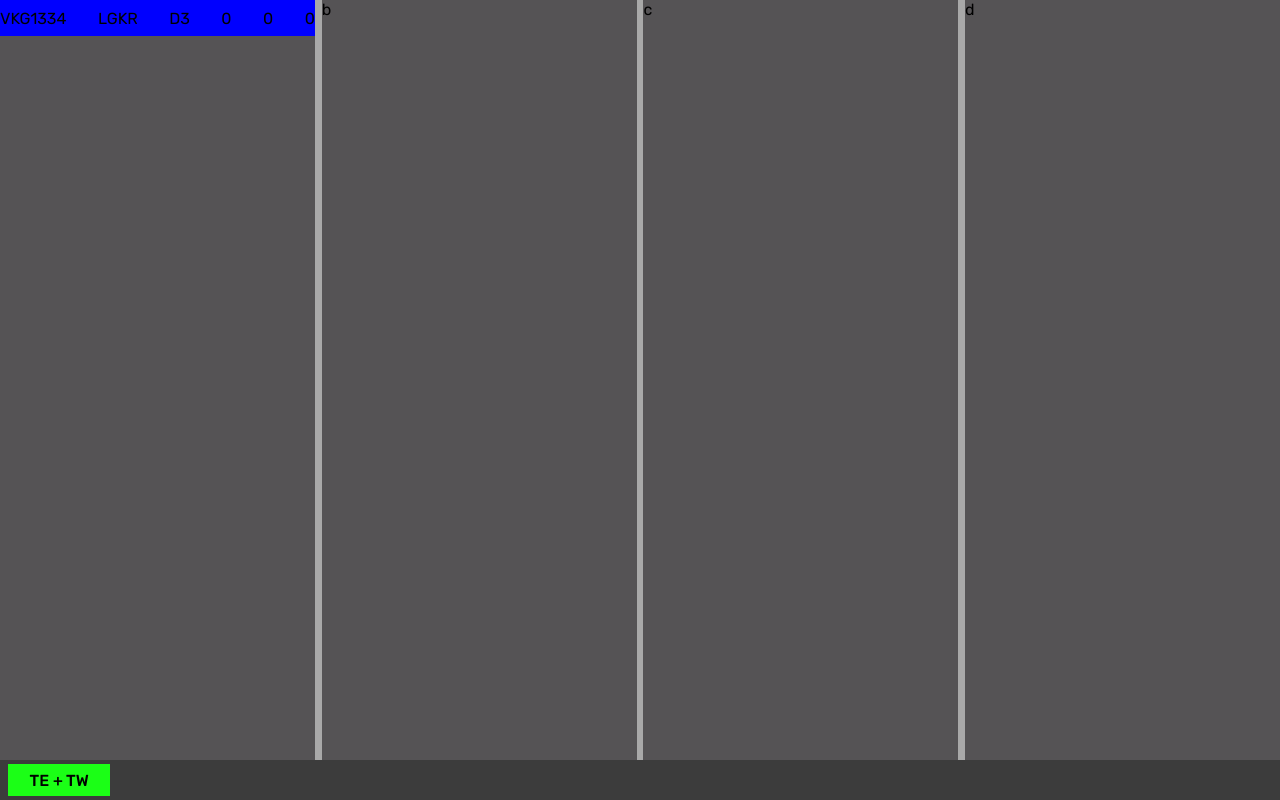
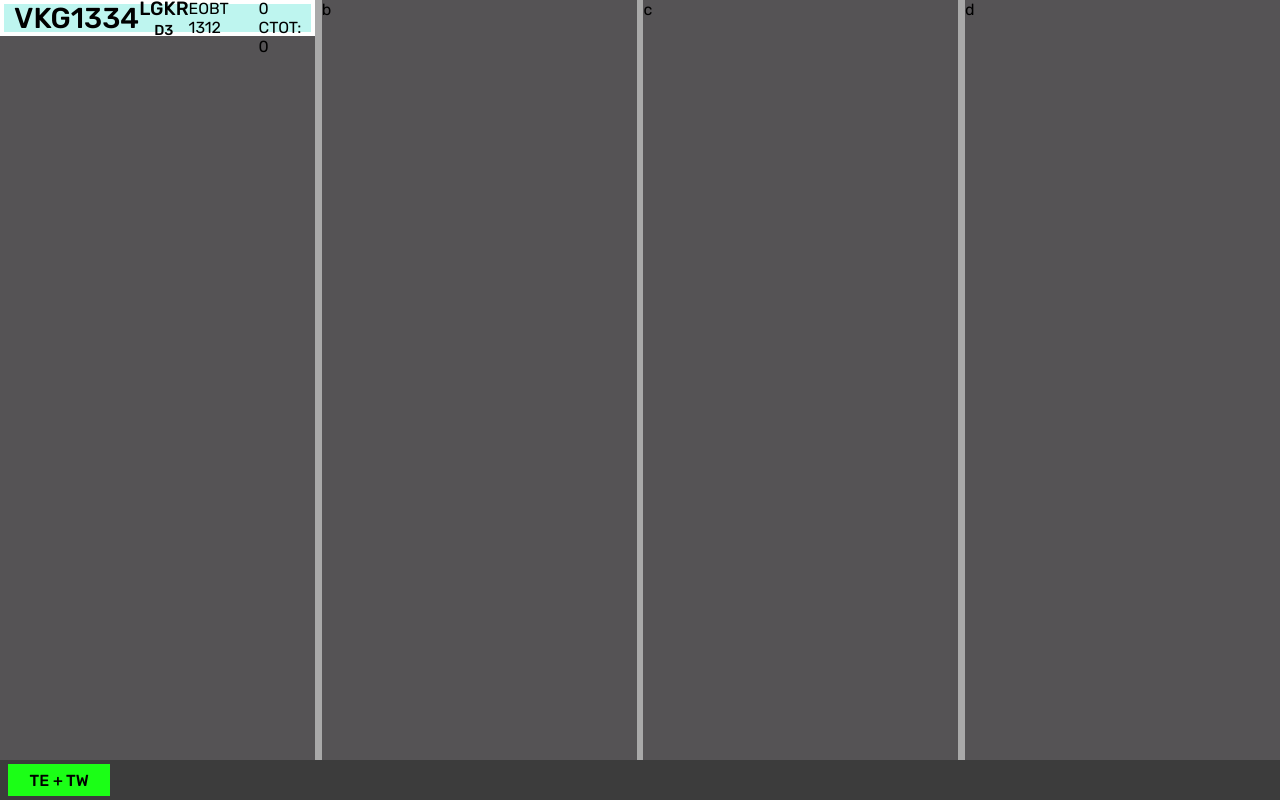
Before and after one commit to flightstrips/FlightStrips, a React (Vite) app in the folder frontend/: page / in a window 1280 px wide. Built offline with nearby package versions, Linux system fonts and the light colour scheme.

Commit message:
start of strip design

```diff
--- a/frontend/electron/main.ts
+++ b/frontend/electron/main.ts
@@ -23,12 +23,15 @@ function createWindow() {
     icon: path.join(process.env.PUBLIC, 'electron-vite.svg'),
     webPreferences: {
       preload: path.join(__dirname, 'preload.js'),
-    }
+    },
+    minWidth:1920,
+    minHeight:1080,
   })
 
   win.webContents.on('did-finish-load', () => {
     win?.webContents.send('main-process-message', (new Date).toLocaleString())
   })
+  win.setAspectRatio(16/9)
 
   if (VITE_DEV_SERVER_URL) {
     win.loadURL(VITE_DEV_SERVER_URL)
--- a/frontend/src/components/BasePlate.tsx
+++ b/frontend/src/components/BasePlate.tsx
@@ -4,7 +4,7 @@ export default function BasePlate() {
     return (
       <div className="baseplate">
         <div className="baseBay">
-          <CLRDELStrip callsign="VKG1334" destinationICAO="LGKR" stand="D3" eobt={0} tsat={0} ctot={0}/>
+          <CLRDELStrip callsign="VKG1334" destinationICAO="LGKR" stand="D3" eobt={1312} tsat={0} ctot={0}/>
         </div>
         <div className="baseBay">b</div>
         <div className="baseBay">c</div>
--- a/frontend/src/components/CLRDELStrip.css
+++ b/frontend/src/components/CLRDELStrip.css
@@ -2,7 +2,35 @@
     width: 100%;
     height: 4.5%;
     background-color: blue;
+    border: 4px solid #fff;
+    box-sizing: border-box;
+    -moz-box-sizing: border-box;
+    -webkit-box-sizing: border-box;
     display: flex;
     justify-content: space-between;
     align-items: center;
+    color: black;
   }
+.arr {
+    background-color: #FFD100;
+  }
+.dep {
+    background-color: #BEF5EF;
+}
+
+.callsign {
+    font-weight: 500;
+    font-size: 1.8rem;
+    margin-left: 10px;
+}
+.destStand {
+    text-align: center;
+}
+.destinationICAO {
+    font-weight: 500;
+    font-size: 1.2rem;
+}
+.stand {
+    font-weight: 500;
+    font-size: .9rem;
+}
--- a/frontend/src/components/CLRDELStrip.tsx
+++ b/frontend/src/components/CLRDELStrip.tsx
@@ -7,24 +7,23 @@ export default function CLRDELStrip({callsign, destinationICAO, stand,eobt,tsat,
 
   return (
     <>
-        <div className="baselayer">
-            <div>
+        <div className="baselayer dep">
+            <div className='callsign'>
                 {callsign}
             </div>
-            <div>
-                {destinationICAO}
+            <div className='destStand'>
+                <span className='destinationICAO'>{destinationICAO}</span><br />
+                <span className='stand'>{stand}</span>
             </div>
             <div>
-                {stand}
+
             </div>
             <div>
-                {eobt}
+                EOBT {eobt}
             </div>
             <div>
-                {tsat}
-            </div>
-            <div>
-                {ctot}
+                TSAT: {tsat}<br />
+                CTOT: {ctot}
             </div>
         </div>
     </>
```
